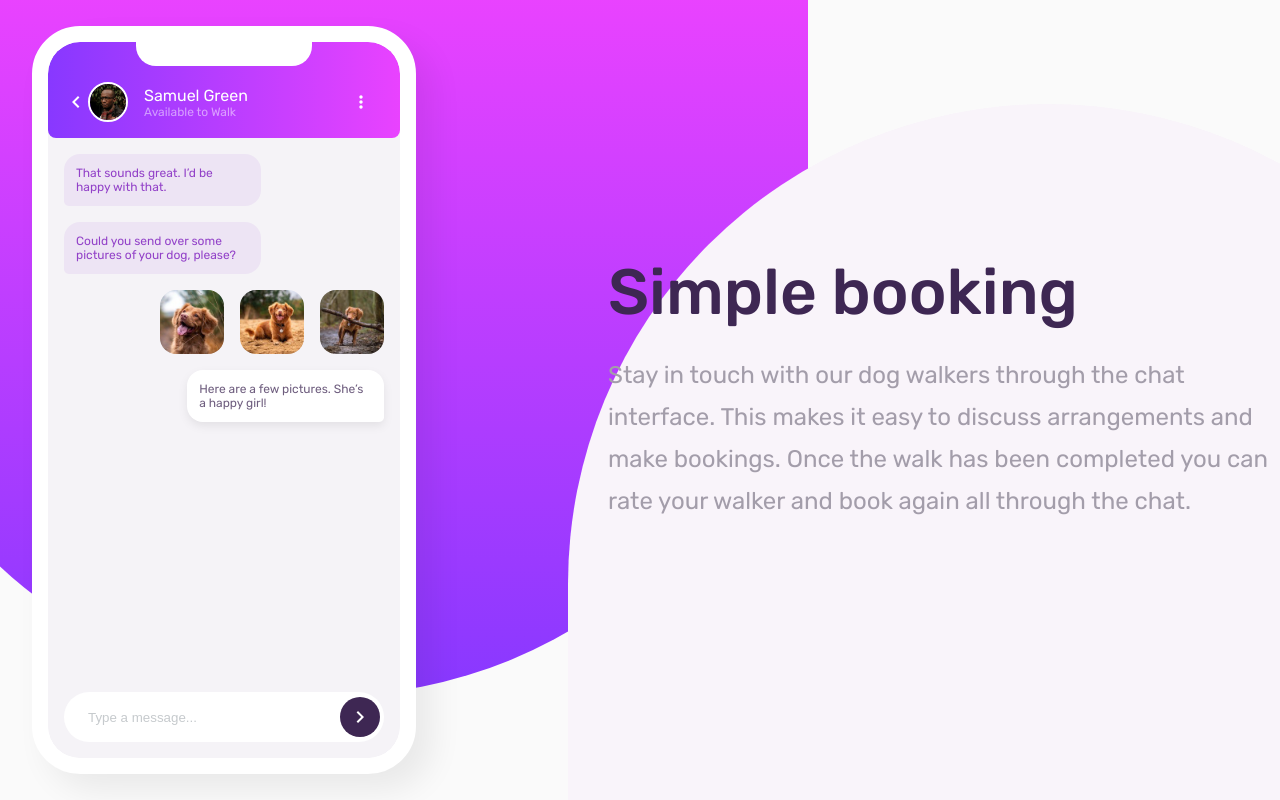
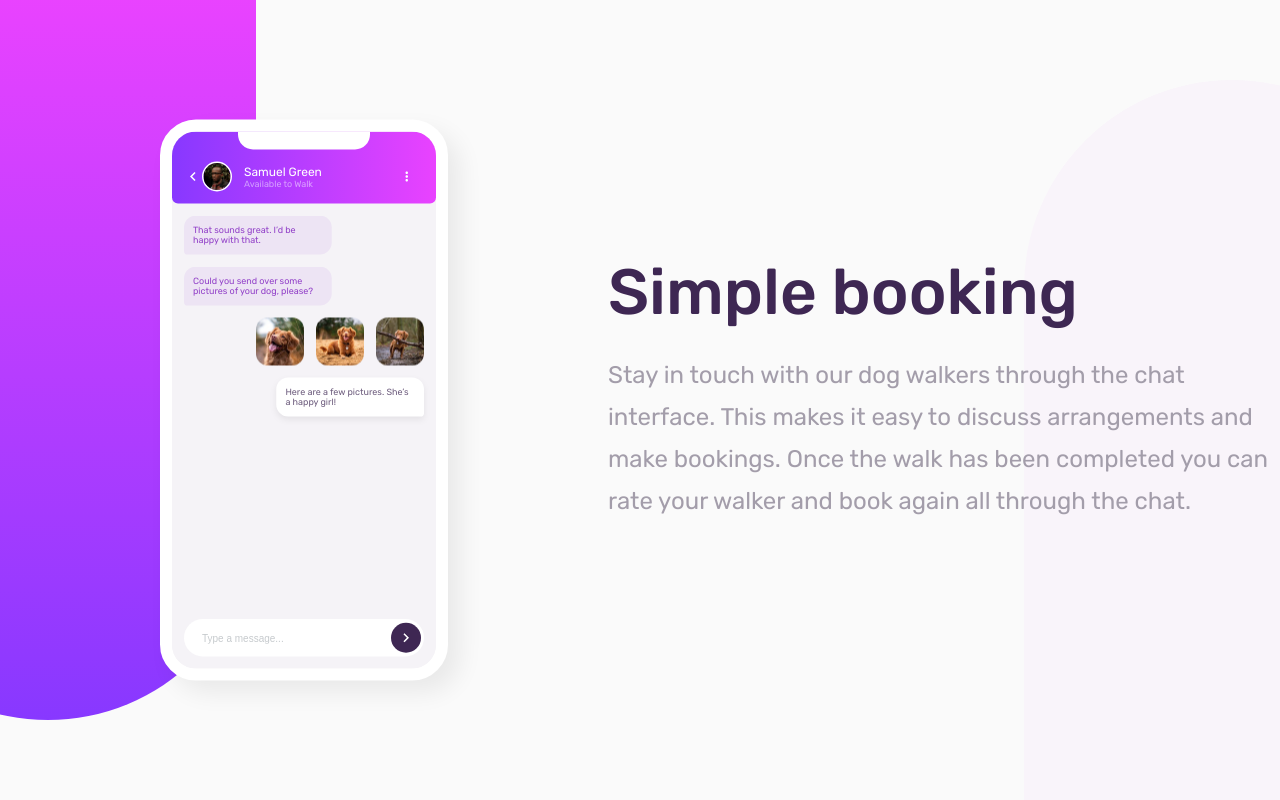
Before and after one commit to Andrew-Neely-82/fe-chat-app-css-illustration, a React (Vite) app: page / in a window 1280 px wide. Built offline with nearby package versions, Linux system fonts and the light colour scheme.

Commit message:
more responsiveness added

```diff
--- a/src/App.scss
+++ b/src/App.scss
@@ -43,7 +43,7 @@ main {
   display: grid;
   grid-template-columns: repeat(2, 1fr);
   height: 100dvh;
-  overflow: hidden;
+  overflow-y: scroll;
 
   $blob-width: 60rem;
   $blob-lateral: -9.5rem;
@@ -55,8 +55,14 @@ main {
     z-index: -10;
     width: $blob-width;
     height: 87dvh;
+    overflow: hidden;
 
-    @media screen and (max-width: 430px) {
+    @media screen and (max-width: 1920px) {
+      width: 32.5dvw;
+      height: 90dvh;
+    }
+
+    @media screen and (max-width: 1024px) {
       height: 50dvh;
       width: 100dvw;
     }
@@ -68,7 +74,12 @@ main {
     @include backgroundGradient(0deg);
     border-radius: 0 0 50rem 50rem;
 
-    @media screen and (max-width: 430px) {
+    @media screen and (max-width: 1920px) {
+      left: -10rem;
+    }
+
+    @media screen and (max-width: 1024px) {
+      width: 75%;
       left: -25%;
     }
   }
@@ -78,14 +89,23 @@ main {
     right: calc($blob-lateral + $blob-lateral + 3.5rem);
     background: #f9f4fa;
     border-radius: 100rem 100rem 0 0;
+
+    @media screen and (max-width: 1920px) {
+      right: -10rem;
+    }
+
+    @media screen and (max-width: 1024px) {
+      width: 75%;
+      right: -25%;
+    }
   }
 
-  @media screen and (max-width: 430px) {
+  @media screen and (max-width: 1024px) {
     display: flex;
     flex-direction: column;
     justify-content: center;
     align-items: center;
-    overflow-y: scroll;
+    // overflow-y: scroll;
     bottom: 0;
   }
 }
@@ -94,14 +114,16 @@ main {
   display: grid;
   place-content: center;
   justify-content: end;
-  margin-right: 12rem;
+  // margin-right: 12rem;
+  margin-right: 7.5dvw;
+  height: 100%;
+  margin-block: auto;
 
-  @media screen and (max-width: 376px) {
-    margin-top: 16rem !important;
+  @media screen and (max-width: 1920px) {
+    scale: 0.75;
   }
 
-  @media screen and (max-width: 430px) {
-    scale: 0.75;
+  @media screen and (max-width: 1024px) {
     margin: 0;
     margin-top: 10rem;
   }
@@ -123,14 +145,13 @@ main {
     display: flex;
     flex-direction: column;
     position: relative;
-    border-radius: 2rem;
     overflow: hidden;
     background-color: map-get($colors, background);
     width: 100%;
 
     .camera-cutout {
       position: absolute;
-      top: 0;
+      top: 0px;
       left: 25%;
       right: 25%;
       background: white;
@@ -317,12 +338,11 @@ main {
   align-items: start;
   justify-content: start;
 
-  @media screen and (max-width: 430px) {
+  @media screen and (max-width: 1024px) {
     display: flex;
     flex-direction: column;
     justify-content: center;
     align-items: center;
-    // scale: 0.75;
     width: 100%;
     padding-bottom: 2rem;
   }
@@ -333,8 +353,12 @@ main {
     color: map-get($colors, heading);
     margin: 0;
 
-    @media screen and (max-width: 430px) {
+    @media screen and (max-width: 1024px) {
       font-size: 3rem;
+    }
+
+    @media screen and (max-width: 320px) {
+      font-size: 2rem;
     }
   }
 
@@ -344,17 +368,15 @@ main {
     font-size: 1.5rem;
     line-height: 1.75;
 
-    @media screen and (max-width: 376px) {
-      font-size: 16px !important;
-      width: 22rem !important;
-      margin-inline: 72rem !important;
-      padding-inline: 1rem !important;
-    }
-
-    @media screen and (max-width: 430px) {
+    @media screen and (max-width: 1024px) {
       font-size: 17px;
       text-align: center;
       width: 21rem;
+    }
+
+    @media screen and (max-width: 320px) {
+      font-size: 1rem;
+      width: 75%;
     }
   }
 }
```
Also changed, not shown: src/App.jsx (line endings or trailing spaces).
